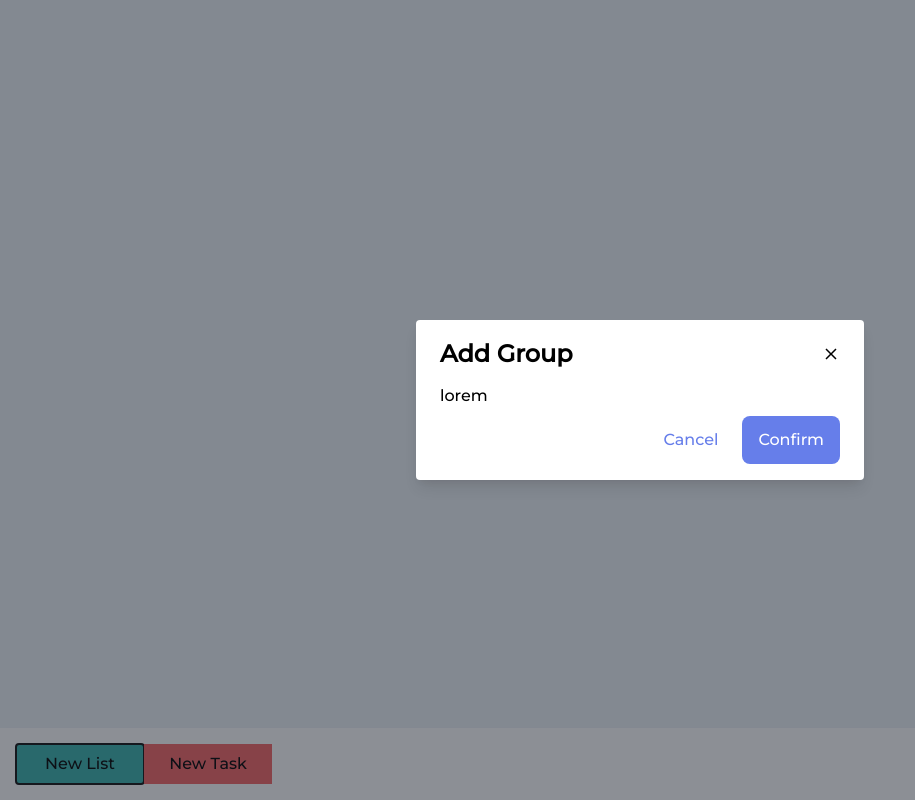
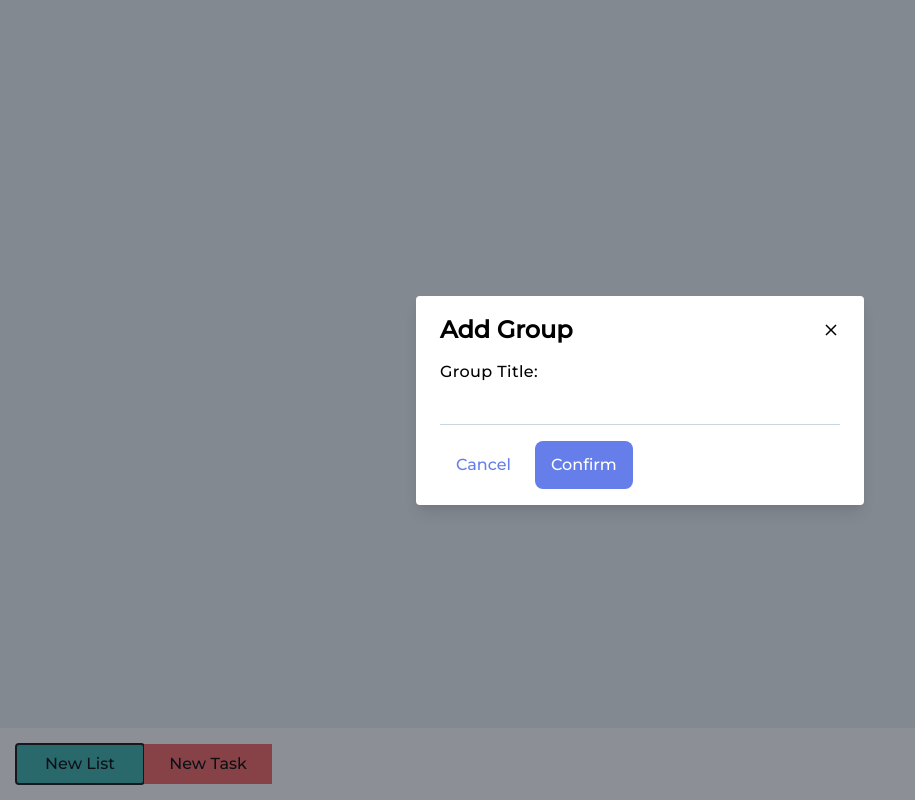
Before and after one commit to alexander-alarcon/tasks-tracker, a React (Create React App) app: page / in a window 1280 px wide. Both pictures are taken after a click on the button "New List". Shown: the whole page, without its empty margins (0-915 px from the left). Built offline with nearby package versions, Linux system fonts and the light colour scheme.

Commit message:
Create Form component

```diff
--- /dev/null
+++ b/src/components/Form/index.jsx
@@ -0,0 +1,87 @@
+import { shape, string, func } from 'prop-types';
+import React, { useState } from 'react';
+
+function Form({ titleConfig, detailConfig, onSubmit, onCancel }) {
+  const [inputs, setInputs] = useState({});
+
+  const handleChange = ({ target }) => {
+    setInputs({
+      ...inputs,
+      [target.name]: target.value,
+    });
+  };
+
+  const handleFormSubmit = (ev) => {
+    ev.preventDefault();
+    if (
+      (inputs.title && inputs.title.trim().length > 0) ||
+      (inputs.detail && inputs.detail.trim().length > 0)
+    ) {
+      onSubmit(inputs);
+    }
+  };
+
+  return (
+    <form onSubmit={handleFormSubmit}>
+      <div className="flex flex-col sm:justify-between ">
+        <label className="tracking-wide" htmlFor={titleConfig.id}>
+          {titleConfig.label}
+        </label>
+        <input
+          className="bg-white border-b border-gray-400 focus:outline-none focus:border-indigo-500 text-base px-4 py-2 mb-4"
+          type="text"
+          id={titleConfig.id}
+          name={titleConfig.id}
+          onChange={handleChange}
+        />
+      </div>
+      {detailConfig && (
+        <div className="flex flex-col sm:justify-between ">
+          <label className="tracking-wide" htmlFor={detailConfig.id}>
+            {detailConfig.label}
+          </label>
+          <input
+            className="bg-white border-b border-gray-400 focus:outline-none focus:border-indigo-500 text-base px-4 py-2 mb-4"
+            type="text"
+            id={detailConfig.id}
+            name={titleConfig.id}
+            onChange={handleChange}
+          />
+        </div>
+      )}
+      <button
+        type="button"
+        className="px-4 bg-transparent p-3 rounded-lg text-indigo-500 hover:bg-gray-100 hover:text-indigo-400 mr-2"
+        onClick={onCancel}
+      >
+        Cancel
+      </button>
+      <button
+        type="submit"
+        className="modal-close px-4 bg-indigo-500 p-3 rounded-lg text-white hover:bg-indigo-400"
+        onClick={handleFormSubmit}
+      >
+        Confirm
+      </button>
+    </form>
+  );
+}
+
+Form.propTypes = {
+  titleConfig: shape({
+    id: string.isRequired,
+    label: string.isRequired,
+  }).isRequired,
+  detailConfig: shape({
+    id: string.isRequired,
+    label: string.isRequired,
+  }),
+  onSubmit: func.isRequired,
+  onCancel: func.isRequired,
+};
+
+Form.defaultProps = {
+  detailConfig: null,
+};
+
+export default Form;
--- a/src/components/Modal/index.jsx
+++ b/src/components/Modal/index.jsx
@@ -5,7 +5,7 @@ import ReactDOM from 'react-dom';
 
 const modalRoot = document.getElementById('modal-root');
 
-function Modal({ isOpen, onClose, onConfirm, title, children }) {
+function Modal({ isOpen, onClose, title, children }) {
   const elRef = useRef(document.createElement('div'));
 
   useEffect(() => {
@@ -68,23 +68,6 @@ function Modal({ isOpen, onClose, onConfirm, title, children }) {
           </div>
 
           {children}
-
-          <div className="flex justify-end pt-2">
-            <button
-              type="button"
-              className="px-4 bg-transparent p-3 rounded-lg text-indigo-500 hover:bg-gray-100 hover:text-indigo-400 mr-2"
-              onClick={onClose}
-            >
-              Cancel
-            </button>
-            <button
-              type="button"
-              className="modal-close px-4 bg-indigo-500 p-3 rounded-lg text-white hover:bg-indigo-400"
-              onClick={onConfirm}
-            >
-              Confirm
-            </button>
-          </div>
         </div>
       </div>
     </div>
@@ -96,7 +79,6 @@ function Modal({ isOpen, onClose, onConfirm, title, children }) {
 Modal.propTypes = {
   isOpen: bool.isRequired,
   onClose: func.isRequired,
-  onConfirm: func.isRequired,
   title: string,
   children: oneOfType([arrayOf(node), node]).isRequired,
 };
--- a/src/containers/App/index.jsx
+++ b/src/containers/App/index.jsx
@@ -1,31 +1,32 @@
 import React, { useState } from 'react';
 import { useDispatch, useSelector } from 'react-redux';
 
-import { getAllGroups } from '../../store/reducers/group';
+import groupSlice, { getAllGroups } from '../../store/reducers/group';
 import taskSlice from '../../store/reducers/tasks';
 import TodoList from '../../components/TodoList';
 import Button from '../../components/Button';
 import Footer from '../../components/Footer';
+import Modal from '../../components/Modal';
+import Form from '../../components/Form';
 
+import generateId from '../../utils/misc';
 import COLORS from '../../utils/colors';
-import Modal from '../../components/Modal';
 
 function App() {
   const [isModalOpen, setIsModalOpen] = useState(false);
   const dispatch = useDispatch();
   const groups = useSelector(getAllGroups);
 
-  /* const handleAddGroup = () => {
+  const handleAddGroup = (inputs) => {
     dispatch(
       groupSlice.actions.addGroup({
-        id: '1',
-        title: 'group 1',
-        color: Object.keys(COLORS)[
-          Math.floor(Math.random() * Object.keys(COLORS).length)
-        ],
+        id: generateId(),
+        title: inputs.title,
+        color: 'blue',
       })
     );
-  }; */
+    setIsModalOpen(false);
+  };
 
   const handleAddTask = () => {
     dispatch(
@@ -55,7 +56,14 @@ function App() {
         onClose={handleModalClose}
         onConfirm={handleModalClose}
       >
-        <p>lorem</p>
+        <Form
+          titleConfig={{
+            id: 'title',
+            label: 'Group Title:',
+          }}
+          onSubmit={handleAddGroup}
+          onCancel={handleModalClose}
+        />
       </Modal>
 
       <div className="container relative mt-16 mx-auto sm:mb-16 sm:mt-0">
--- /dev/null
+++ b/src/utils/misc.js
@@ -0,0 +1,14 @@
+/* eslint-disable no-bitwise */
+function generateId() {
+  const timestamp = ((new Date().getTime() / 1000) | 0).toString(16);
+  return (
+    timestamp +
+    'xxxxxxxxxxxxxxxx'
+      .replace(/[x]/g, () => {
+        return ((Math.random() * 16) | 0).toString(16);
+      })
+      .toLowerCase()
+  );
+}
+
+export default generateId;
```
